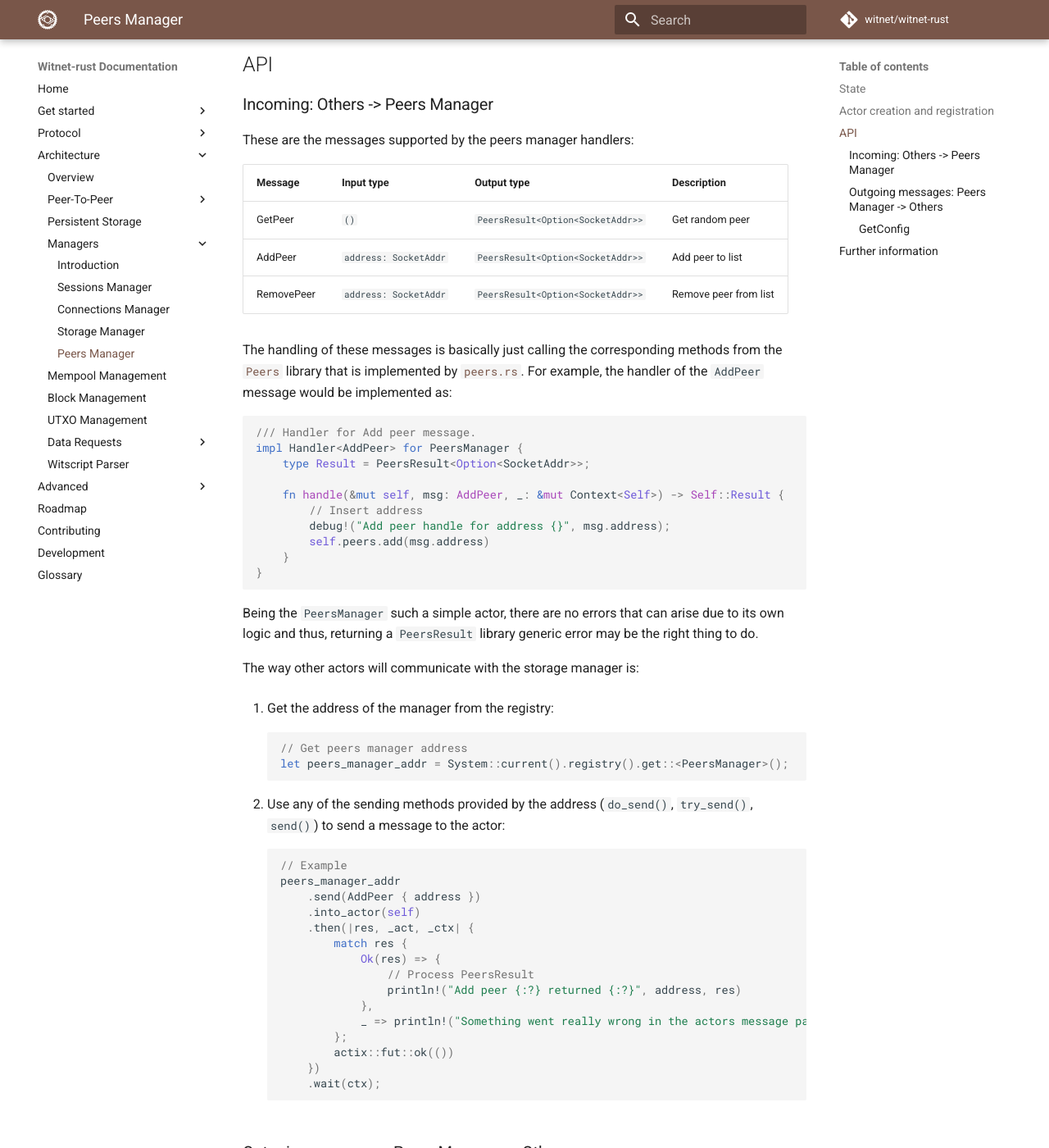
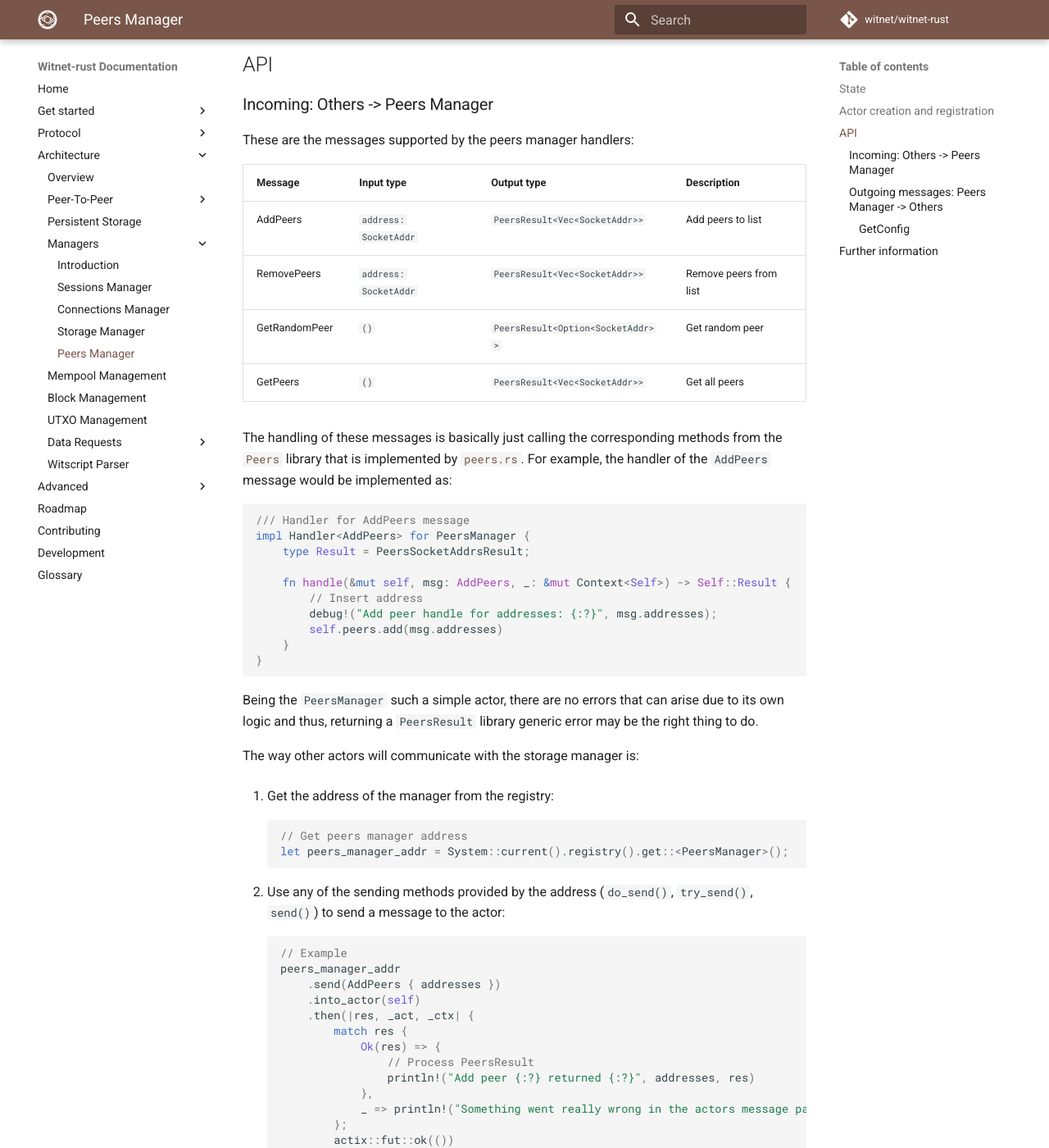
Before and after one commit to witnet/witnet-rust, an MkDocs documentation site: the page built from docs/architecture/managers/peers-manager.md, in a window 1280 px wide and 1400 px high, scrolled down 701 px. Shown: the whole window at 82% size. Built offline with MkDocs 1.6.1 and Material for MkDocs 9.7.7, drawn with Linux system fonts in a browser that asks for light colours; comment, search, counter and statistics services are not loaded.

Commit message:
docs(managers): update peers manager messages

````diff
--- a/docs/architecture/managers/peers-manager.md
+++ b/docs/architecture/managers/peers-manager.md
@@ -32,23 +32,26 @@ System::current().registry().set(peers_manager_addr);
 
 These are the messages supported by the peers manager handlers:
 
-| Message    | Input type            | Output type                       | Description           |
-| ---------- | --------------------- | --------------------------------- | --------------------- |
-| GetPeer    | `()`                  | `PeersResult<Option<SocketAddr>>` | Get random peer       |
-| AddPeer    | `address: SocketAddr` | `PeersResult<Option<SocketAddr>>` | Add peer to list      |
-| RemovePeer | `address: SocketAddr` | `PeersResult<Option<SocketAddr>>` | Remove peer from list |
+| Message        | Input type            | Output type                       | Description            |
+| -------------- | --------------------- | --------------------------------- | ---------------------- |
+| AddPeers       | `address: SocketAddr` | `PeersResult<Vec<SocketAddr>>`    | Add peers to list      |
+| RemovePeers    | `address: SocketAddr` | `PeersResult<Vec<SocketAddr>>`    | Remove peers from list |
+| GetRandomPeer  | `()`                  | `PeersResult<Option<SocketAddr>>` | Get random peer        |
+| GetPeers       | `()`                  | `PeersResult<Vec<SocketAddr>>`    | Get all peers          |
 
-The handling of these messages is basically just calling the corresponding methods from the [`Peers`][peers] library that is implemented by [`peers.rs`][peers]. For example, the handler of the `AddPeer` message would be implemented as:
+The handling of these messages is basically just calling the corresponding methods from the
+[`Peers`][peers] library that is implemented by [`peers.rs`][peers].
+For example, the handler of the `AddPeers` message would be implemented as:
 
 ```rust
-/// Handler for Add peer message.
-impl Handler<AddPeer> for PeersManager {
-    type Result = PeersResult<Option<SocketAddr>>;
+/// Handler for AddPeers message
+impl Handler<AddPeers> for PeersManager {
+    type Result = PeersSocketAddrsResult;
 
-    fn handle(&mut self, msg: AddPeer, _: &mut Context<Self>) -> Self::Result {
+    fn handle(&mut self, msg: AddPeers, _: &mut Context<Self>) -> Self::Result {
         // Insert address
-        debug!("Add peer handle for address {}", msg.address);
-        self.peers.add(msg.address)
+        debug!("Add peer handle for addresses: {:?}", msg.addresses);
+        self.peers.add(msg.addresses)
     }
 }
 ```
@@ -70,13 +73,13 @@ The way other actors will communicate with the storage manager is:
     ```rust
     // Example
     peers_manager_addr
-        .send(AddPeer { address })
+        .send(AddPeers { addresses })
         .into_actor(self)
         .then(|res, _act, _ctx| {
             match res {
                 Ok(res) => {
                     // Process PeersResult
-                    println!("Add peer {:?} returned {:?}", address, res)
+                    println!("Add peer {:?} returned {:?}", addresses, res)
                 },
                 _ => println!("Something went really wrong in the actors message passing")
             };
````
Also changed, not shown: docs/architecture/managers/sessions-manager.md (+2 -2 lines).
